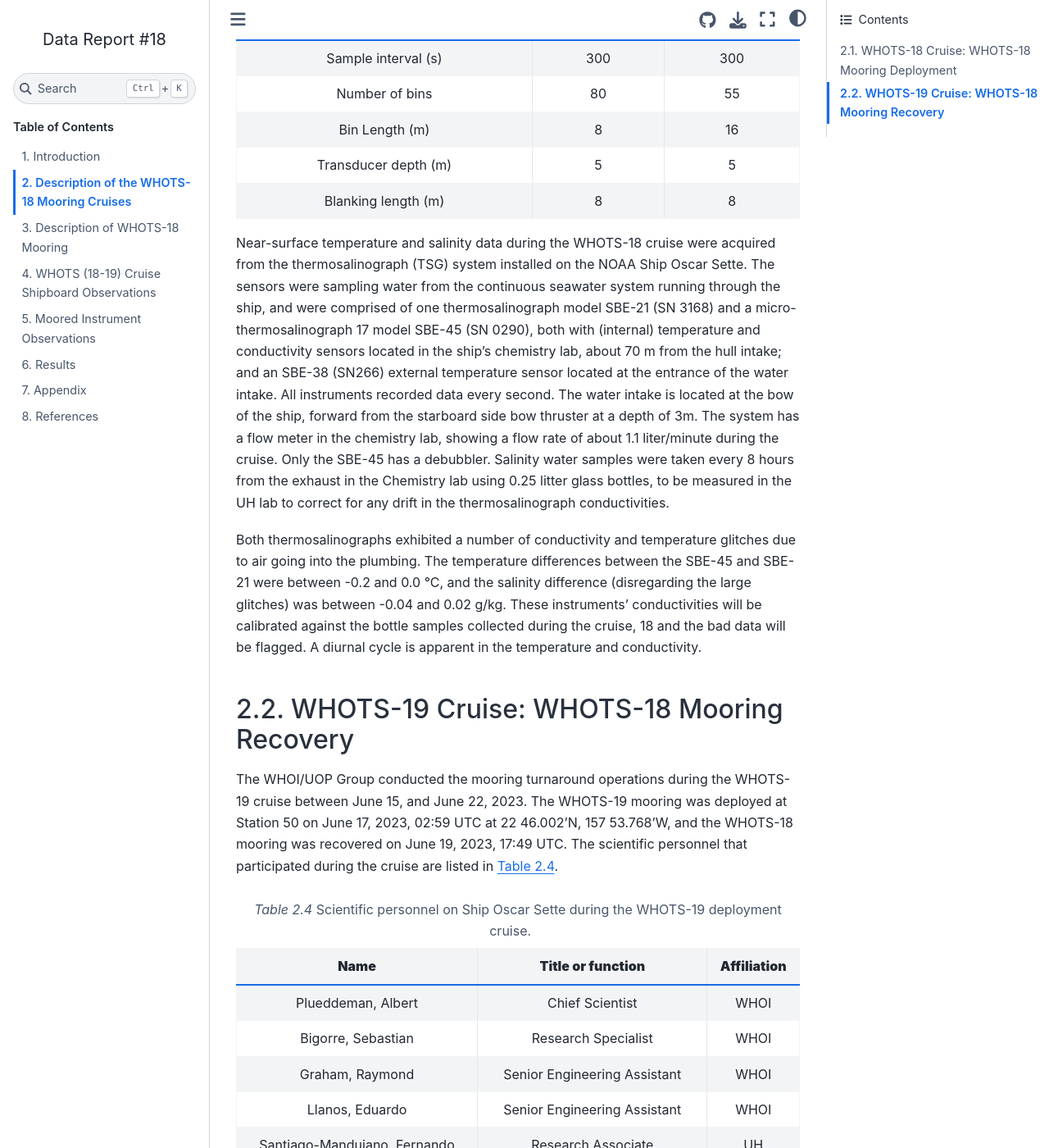
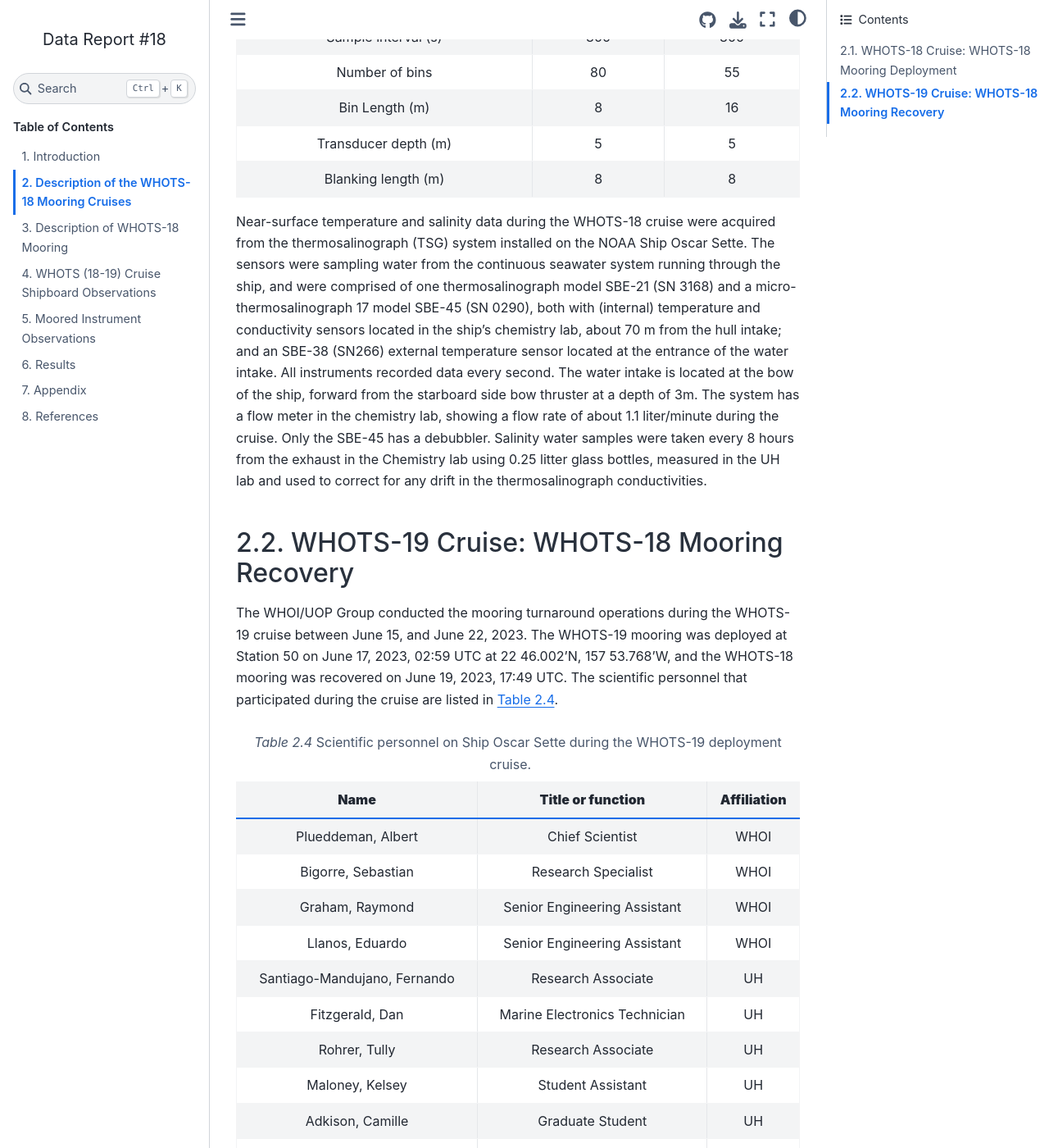
Before and after one commit to fcarvalhopacheco/whots18-data-report, a Sphinx documentation site: the page built from docs/source/2_section.md, in a window 1280 px wide and 1400 px high, scrolled down 2666 px. Shown: the whole window at 82% size. Built offline with Sphinx 7.4.7 and the Sphinx Book theme 1.1.4, drawn with Linux system fonts in a browser that asks for light colours; cross-references to code outside the pages are shown as plain code; some of the changed text lies outside the part shown.

Commit message:
added FSM fixes for section 2

````diff
--- a/docs/source/2_section.md
+++ b/docs/source/2_section.md
@@ -50,12 +50,11 @@
 from the buoys with varying drift during each cast, and consisted of 5 up-down
 cycles between near the surface and 203 to 210 m. The first set of T, C and O2
 sensors displayed bad data during various casts, apparently due to problems
-with the cable termination, but the second sensors set displayed good data as
-shown in the plots.
+with the cable termination, but the second sensors set displayed good data.
 
 Between 3 and 4 water samples were taken from all casts, except from Station 52
 casts 2, 3 and 4, in which the pylon failed to communicate with the CTD. These
-samples were to be analyzed for salinity at UH and used to calibrate the CTD
+samples were analyzed for salinity at UH and used to calibrate the CTD
 conductivity sensors.
 
 ```{table} CTD stations occupied during the WHOTS-18 cruise (Datetime is in mm/dd/yyyy hh:mm)
@@ -112,16 +111,8 @@
 The system has a flow meter in the chemistry lab, showing a flow rate of
 about 1.1 liter/minute during the cruise. Only the SBE-45 has a debubbler.
 Salinity water samples were taken every 8 hours from the exhaust in the
-Chemistry lab using 0.25 litter glass bottles, to be measured in the
-UH lab to correct for any drift in the thermosalinograph conductivities.
-
-Both thermosalinographs exhibited a number of conductivity and temperature
-glitches due to air going into the plumbing. The temperature differences
-between the SBE-45 and SBE-21 were between -0.2 and 0.0 °C, and the salinity
-difference (disregarding the large glitches) was between -0.04 and 0.02 g/kg.
-These instruments’ conductivities will be calibrated against the bottle samples
-collected during the cruise, 18 and the bad data will be flagged. A diurnal
-cycle is apparent in the temperature and conductivity.
+Chemistry lab using 0.25 litter glass bottles, measured in the
+UH lab and used to correct for any drift in the thermosalinograph conductivities.
 
 ## WHOTS-19 Cruise: WHOTS-18 Mooring Recovery
 
@@ -179,7 +170,7 @@
 problem.
 
 Between 2 and 4 water samples were taken from all casts. These samples
-were to be analyzed for salinity at UH and used to calibrate the CTD
+were analyzed for salinity at UH and used to calibrate the CTD
 conductivity sensors.
 
 ```{table} CTD stations during the WHOTS-19 cruise (WHOTS-18 mooring recovery). Datetime is in UTC (mm/dd/yy hh:mm).
@@ -232,5 +223,5 @@
 a flow meter in the chemistry lab, showing a flow rate of about 1.1
 liter/minute during the cruise. Only the SBE-45 has a debubbler. Salinity water
 samples were taken every 8 hours from the exhaust in the Chemistry lab using
-0.25 litter glass bottles to be measured in the UH lab to correct for any drift
-in the thermosalinograph conductivities.
+0.25 litter glass bottles, measured in the UH lab and used to correct for any
+drift in the thermosalinograph conductivities.
````
Also changed, not shown: other parts of docs/source/2_section.md (+1 -1 lines).
